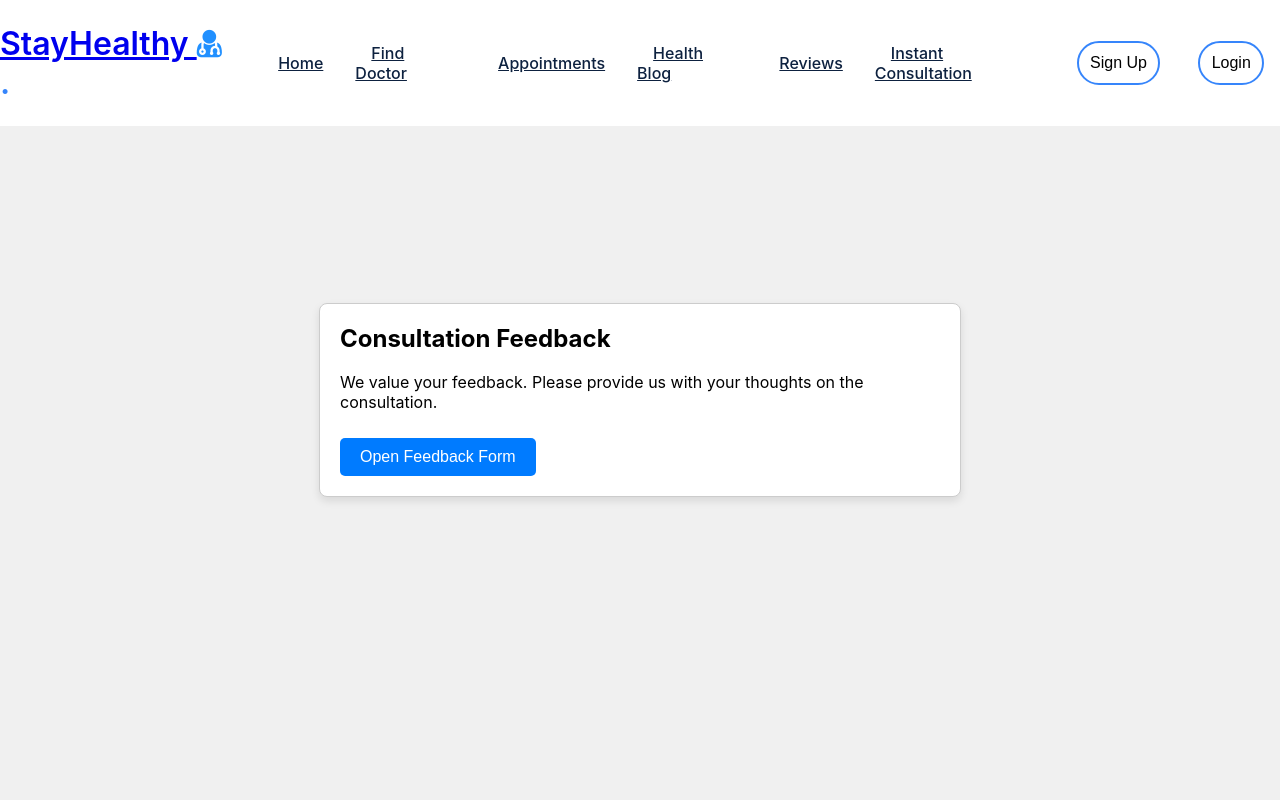
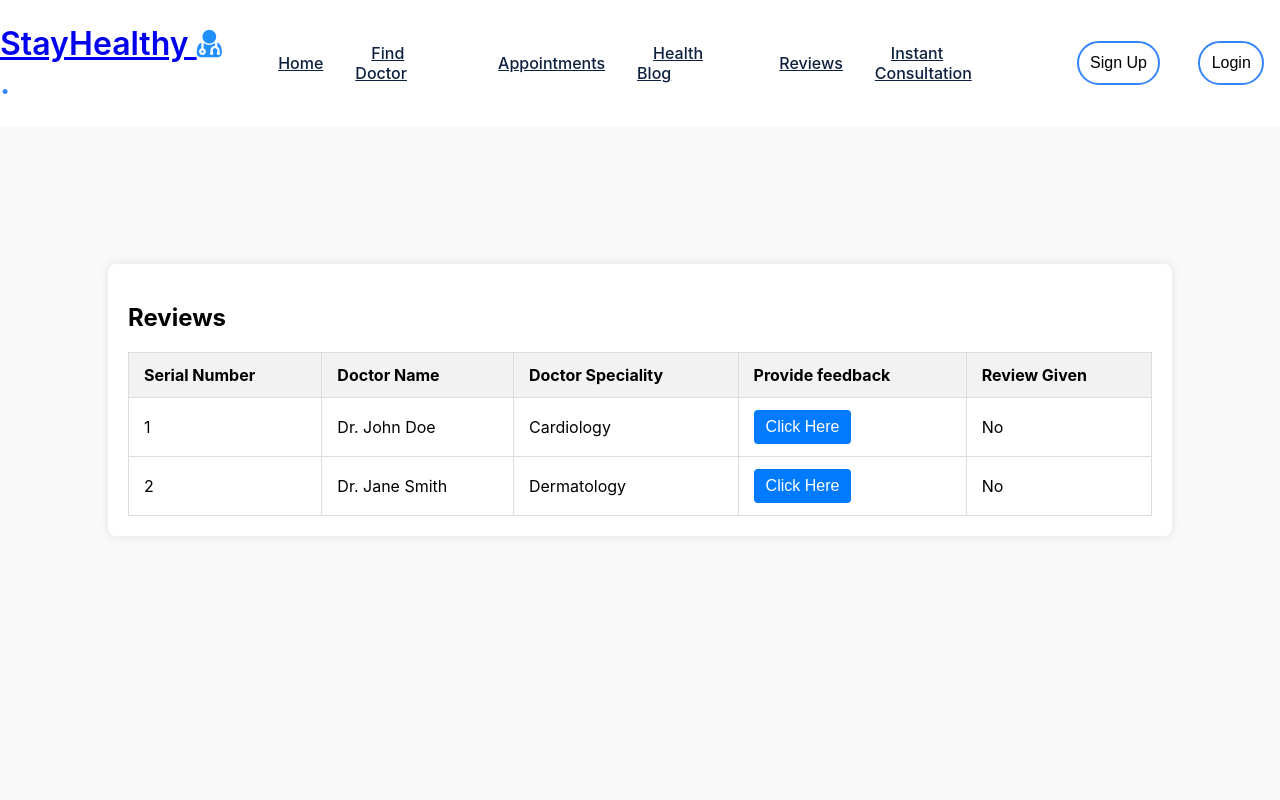
Before and after one commit to IvanIgn2023/med_app, a React (Create React App) app: page /reviews in a window 1280 px wide. Shown: the top 800 px of the page. Built offline with nearby package versions, Linux system fonts and the light colour scheme.

Commit message:
added review form

```diff
--- a/src/App.js
+++ b/src/App.js
@@ -59,7 +59,12 @@ function App() {
           <Route path="/Login" element={<Login setIsLoggedIn={setIsLoggedIn} setUsername={setUsername} />} />
           <Route path="/find-doctor" element={<FindDoctorSearch />} />
           <Route path="/instant-consultation" element={<InstantConsultation onBooking={handleBooking} onCancel={handleCancelBooking} />} />
-          <Route path="/reviews" element={<ReviewForm />} /> {/* Ensure the path is correct */}
+
+          {/* Render the ReviewForm component */}
+          <Route
+            path="/reviews"
+            element={<ReviewForm doctorName="James Brown" />} // Pass doctorName prop as needed
+          />
         </Routes>
 
         <div className="doctor-cards-container">
--- a/src/Components/ReviewForm/ReviewForm.css
+++ b/src/Components/ReviewForm/ReviewForm.css
@@ -1,81 +1,57 @@
-/* Container that holds the whole page */
-.review-form-wrapper {
+.review-form-container {
     display: flex;
     justify-content: center;
     align-items: center;
-    height: 100vh; /* Full viewport height */
-    background-color: #f0f0f0; /* Light gray background */
-    margin: 0;
+    height: 100vh; /* Full viewport height for vertical centering */
+    background-color: #f9f9f9;
 }
 
-/* Container for the review form itself */
-.review-form-container {
-    border: 1px solid #ccc;
+.review-form-content {
+    background-color: #fff;
     padding: 20px;
     border-radius: 8px;
-    max-width: 600px;
-    width: 100%; /* Make sure it scales on smaller screens */
-    background-color: #ffffff;
-    box-shadow: 0 4px 8px rgba(0, 0, 0, 0.1); /* Add a slight shadow for better visibility */
+    box-shadow: 0 0 10px rgba(0, 0, 0, 0.1);
+    max-width: 80%;
+    width: 100%;
 }
 
-.review-form-container h2 {
-    margin-top: 0;
-    font-size: 24px;
+h2 {
+    text-align: left;
+    font-size: 1.5rem;
+    margin-bottom: 20px;
 }
 
-.feedback-button {
-    background-color: #007bff;
-    color: white;
-    border: none;
-    padding: 10px 20px;
-    border-radius: 5px;
-    cursor: pointer;
-    margin-top: 10px;
+.review-table {
+    width: 100%;
+    border-collapse: collapse;
+    background-color: #fff;
 }
 
-.feedback-button:hover {
-    background-color: #0056b3;
+.review-table th,
+.review-table td {
+    padding: 12px 15px;
+    text-align: left;
+    border: 1px solid #ddd;
 }
 
-.feedback-form {
-    margin-top: 20px;
-}
-
-.feedback-form h3 {
-    margin-top: 0;
-    font-size: 20px;
-}
-
-.feedback-form label {
-    display: block;
-    margin: 10px 0 5px;
+.review-table th {
+    background-color: #f2f2f2;
     font-weight: bold;
 }
 
-.feedback-form input,
-.feedback-form textarea {
-    width: 100%;
-    padding: 8px;
-    border: 1px solid #ccc;
-    border-radius: 4px;
-    box-sizing: border-box; /* Ensures padding does not exceed width */
+.review-table td {
+    vertical-align: middle;
 }
 
-.feedback-form textarea {
-    resize: vertical; /* Allows vertical resizing of the textarea */
+.feedback-btn {
+    padding: 8px 12px;
+    background-color: #007bff;
+    color: #fff;
+    border: none;
+    border-radius: 4px;
+    cursor: pointer;
 }
 
-.feedback-form button {
-    background-color: #28a745;
-    color: white;
-    border: none;
-    padding: 10px 20px;
-    border-radius: 5px;
-    cursor: pointer;
-    margin-top: 10px;
+.feedback-btn:hover {
+    background-color: #0056b3;
 }
-
-.feedback-form button:hover {
-    background-color: #218838;
-}
--- a/src/Components/ReviewForm/ReviewForm.js
+++ b/src/Components/ReviewForm/ReviewForm.js
@@ -2,34 +2,49 @@ import React, { useState } from 'react';
 import './ReviewForm.css';
 
 const ReviewForm = () => {
-    const [showForm, setShowForm] = useState(false);
+    const [reviews, setReviews] = useState([
+        { id: 1, doctorName: 'Dr. John Doe', speciality: 'Cardiology', reviewGiven: false },
+        { id: 2, doctorName: 'Dr. Jane Smith', speciality: 'Dermatology', reviewGiven: false },
+        // Add more doctors as needed
+    ]);
 
-    const handleToggleForm = () => {
-        setShowForm(!showForm);
+    const handleFeedbackClick = (id) => {
+        alert(`Provide feedback for doctor with ID: ${id}`);
     };
 
     return (
-        <div className="review-form-wrapper">
-            <div className="review-form-container">
-                <h2>Consultation Feedback</h2>
-                <p>We value your feedback. Please provide us with your thoughts on the consultation.</p>
-                <button className="feedback-button" onClick={handleToggleForm}>
-                    {showForm ? 'Close Feedback Form' : 'Open Feedback Form'}
-                </button>
-                {showForm && (
-                    <div className="feedback-form">
-                        <h3>Feedback Form</h3>
-                        <form>
-                            <label htmlFor="patientName">Name:</label>
-                            <input type="text" id="patientName" name="patientName" required />
-
-                            <label htmlFor="feedback">Feedback:</label>
-                            <textarea id="feedback" name="feedback" rows="5" required></textarea>
-
-                            <button type="submit">Submit Feedback</button>
-                        </form>
-                    </div>
-                )}
+        <div className="review-form-container">
+            <div className="review-form-content">
+                <h2>Reviews</h2>
+                <table className="review-table">
+                    <thead>
+                        <tr>
+                            <th>Serial Number</th>
+                            <th>Doctor Name</th>
+                            <th>Doctor Speciality</th>
+                            <th>Provide feedback</th>
+                            <th>Review Given</th>
+                        </tr>
+                    </thead>
+                    <tbody>
+                        {reviews.map((review, index) => (
+                            <tr key={review.id}>
+                                <td>{index + 1}</td>
+                                <td>{review.doctorName}</td>
+                                <td>{review.speciality}</td>
+                                <td>
+                                    <button
+                                        className="feedback-btn"
+                                        onClick={() => handleFeedbackClick(review.id)}
+                                    >
+                                        Click Here
+                                    </button>
+                                </td>
+                                <td>{review.reviewGiven ? 'Yes' : 'No'}</td>
+                            </tr>
+                        ))}
+                    </tbody>
+                </table>
             </div>
         </div>
     );
```
